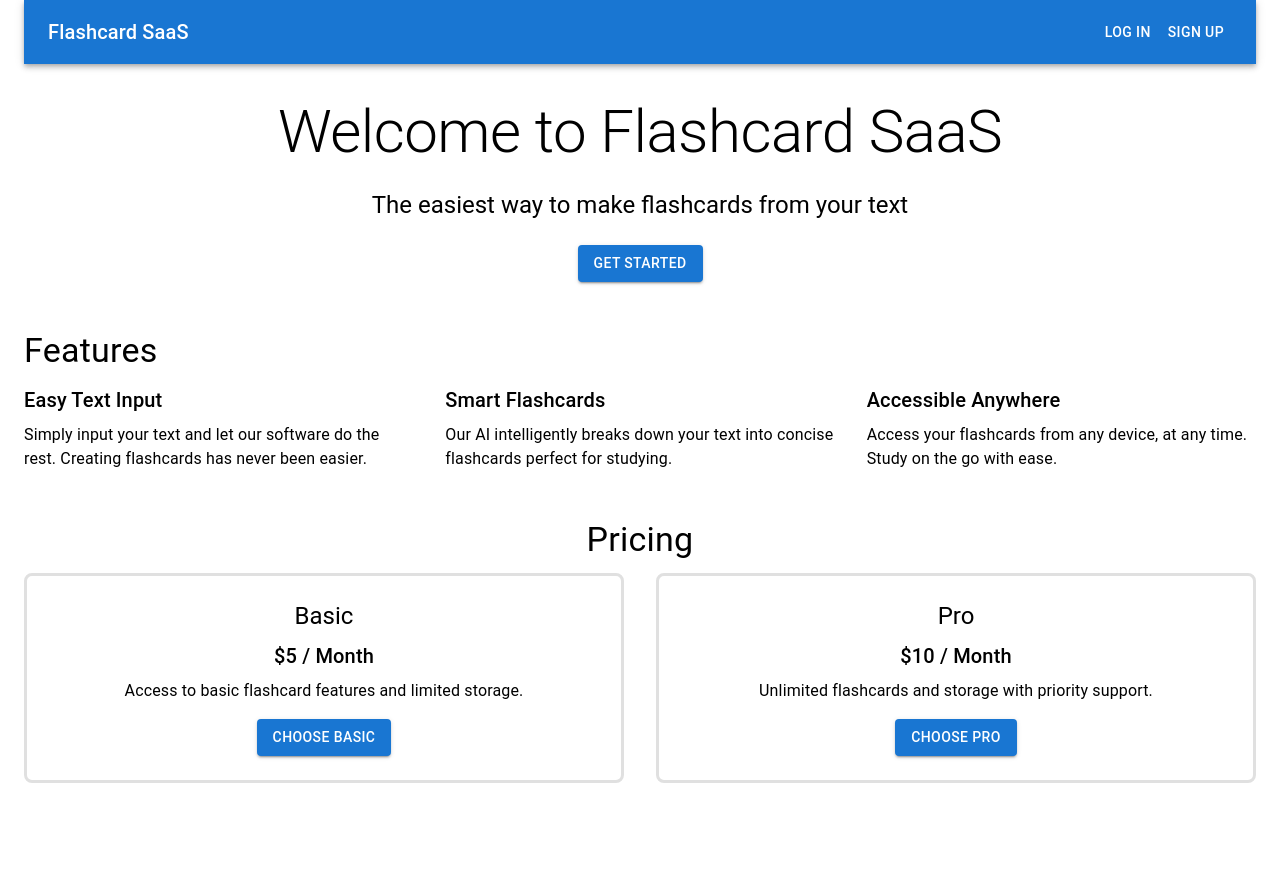
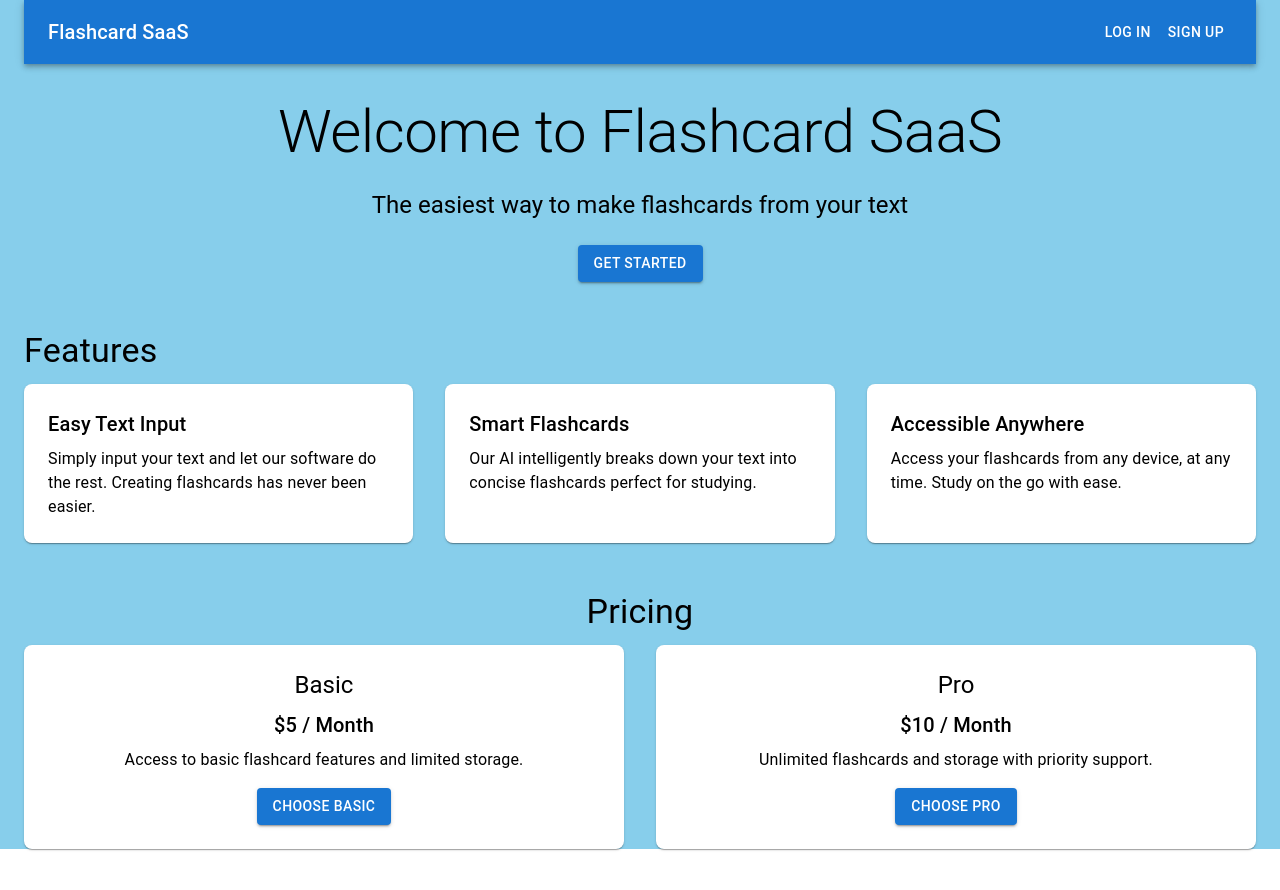
Before and after one commit to sbhatti789/flashcard-saas, a Next.js app: page / in a window 1280 px wide. Shown: the top 890 px of the page. Before the commit the page ends 831 px from the top, so only its background shows below. Built offline with nearby package versions, Linux system fonts and the light colour scheme; no server answers.

Commit message:
first commit

```diff
--- a/app/page.js
+++ b/app/page.js
@@ -37,7 +37,7 @@ export default function Home() {
 
   return (
     // Container for the entire page layout
-    <Container maxWidth="100vw">
+    <Container maxWidth="100vw" sx={{ bgcolor: 'skyblue' }}>
       {/* Head section for meta tags and page title */}
       <Head>
         <title> Flashcard SaaS </title>
@@ -91,7 +91,7 @@ export default function Home() {
         </Button>
       </Box>
 
-      {/* Features section */}
+
 <Box sx={{ my: 6 }}>
   <Typography variant="h4" gutterBottom>
     Features
@@ -99,41 +99,69 @@ export default function Home() {
   <Grid container spacing={4}>
     {/* Feature 1: Easy Text Input */}
     <Grid item xs={12} md={4}>
+      <Box
+        sx={{
+          p: 3,
+          bgcolor: 'white', // Background color white
+          borderRadius: 2, // Rounded corners
+          boxShadow: 1, // Light shadow for visual separation
+          height: '100%', // Make sure the box takes full height of grid item
+        }}
+      >
         <Typography variant="h6" gutterBottom>
-              {" "}
           Easy Text Input
         </Typography>
         <Typography>
           Simply input your text and let our software do the rest. Creating
           flashcards has never been easier.
         </Typography>
+      </Box>
     </Grid>
 
     {/* Feature 2: Smart Flashcards */}
     <Grid item xs={12} md={4}>
+      <Box
+        sx={{
+          p: 3,
+          bgcolor: 'white', // Background color white
+          borderRadius: 2, // Rounded corners
+          boxShadow: 1, // Light shadow for visual separation
+          height: '100%', // Make sure the box takes full height of grid item
+        }}
+      >
         <Typography variant="h6" gutterBottom>
-              {" "}
-              Smart Flashcards{" "}
+          Smart Flashcards
         </Typography>
         <Typography>
           Our AI intelligently breaks down your text into concise flashcards
           perfect for studying.
         </Typography>
+      </Box>
     </Grid>
 
     {/* Feature 3: Accessible Anywhere */}
     <Grid item xs={12} md={4}>
+      <Box
+        sx={{
+          p: 3,
+          bgcolor: 'white', // Background color white
+          borderRadius: 2, // Rounded corners
+          boxShadow: 1, // Light shadow for visual separation
+          height: '100%', // Make sure the box takes full height of grid item
+        }}
+      >
         <Typography variant="h6" gutterBottom>
-              {" "}
           Accessible Anywhere
         </Typography>
         <Typography>
           Access your flashcards from any device, at any time. Study on the
           go with ease.
         </Typography>
+      </Box>
     </Grid>
   </Grid>
 </Box>
+
 
       {/* Pricing section */}
       <Box sx={{ my: 6, textAlign: "center" }}>
@@ -147,9 +175,10 @@ export default function Home() {
             <Box
               sx={{
                 p: 3,
-                border: "3px solid",
-                borderColor: "grey.300",
-                borderRadius: 2,
+                bgcolor: 'white', // Background color white
+                borderRadius: 2, // Rounded corners
+                boxShadow: 1, // Light shadow for visual separation
+                height: '100%', // Make sure the box takes full height of grid item
               }}
             >
               <Typography variant="h5" gutterBottom>
@@ -173,9 +202,10 @@ export default function Home() {
             <Box
               sx={{
                 p: 3,
-                border: "3px solid",
-                borderColor: "grey.300",
-                borderRadius: 2,
+                bgcolor: 'white', // Background color white
+                borderRadius: 2, // Rounded corners
+                boxShadow: 1, // Light shadow for visual separation
+                height: '100%', // Make sure the box takes full height of grid item
               }}
             >
               <Typography variant="h5" gutterBottom>
```
Also changed, not shown: app/generateFlashcards/page.js (+9 -6 lines). Lines whose indentation alone changed are shown as unchanged.
